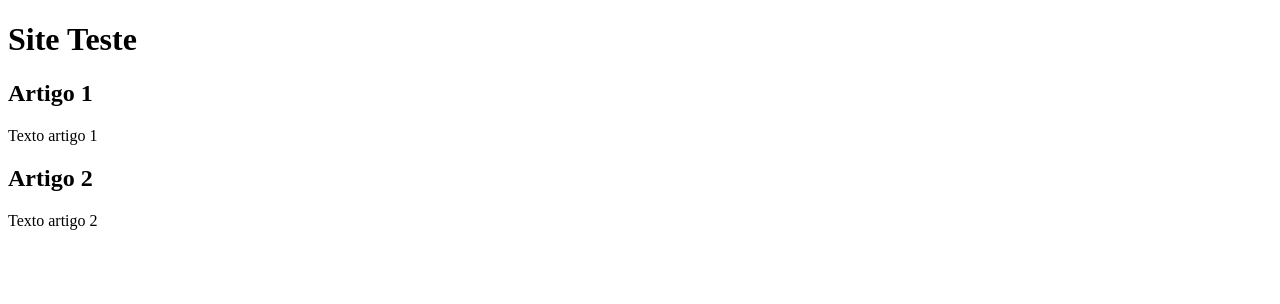
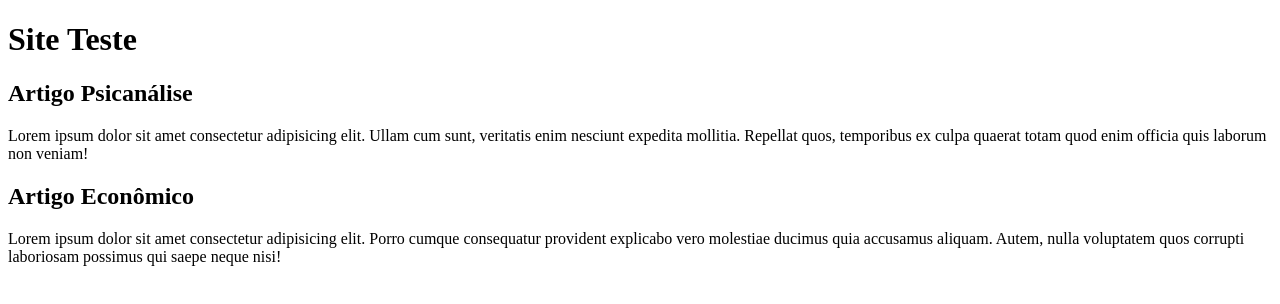
Before and after one commit to RickLira/Teste, a plain HTML site: page SiteTeste/index.html in a window 1280 px wide. Drawn offline with Linux system fonts and the light colour scheme.

Commit message:
update conteudo
artigos 1 e 2.

```diff
--- a/SiteTeste/index.html
+++ b/SiteTeste/index.html
@@ -12,12 +12,12 @@
             <h1>Site Teste</h1>
         </head>
         <article>
-            <h2>Artigo 1</h2>
-            <p>Texto artigo 1</p>
+            <h2>Artigo Psicanálise</h2>
+            <p>Lorem ipsum dolor sit amet consectetur adipisicing elit. Ullam cum sunt, veritatis enim nesciunt expedita mollitia. Repellat quos, temporibus ex culpa quaerat totam quod enim officia quis laborum non veniam!</p>
         </article>
         <article>
-            <h2>Artigo 2</h2>
-            <p>Texto artigo 2</p>
+            <h2>Artigo Econômico</h2>
+            <p>Lorem ipsum dolor sit amet consectetur adipisicing elit. Porro cumque consequatur provident explicabo vero molestiae ducimus quia accusamus aliquam. Autem, nulla voluptatem quos corrupti laboriosam possimus qui saepe neque nisi!</p>
         </article>
     </main>
 
```
